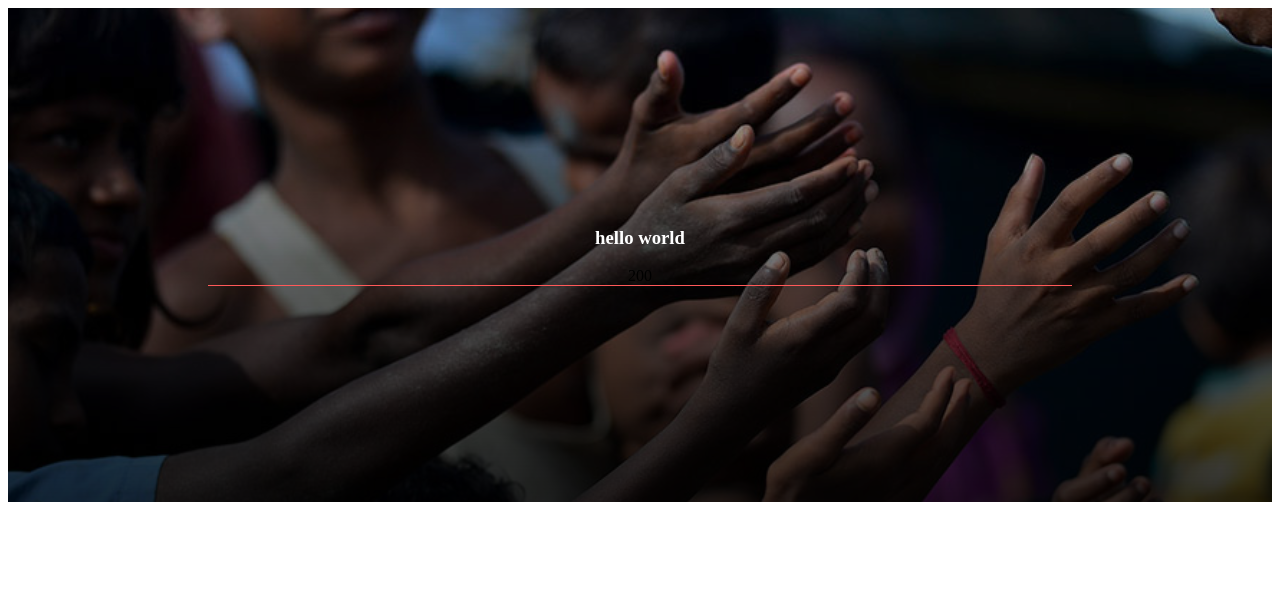
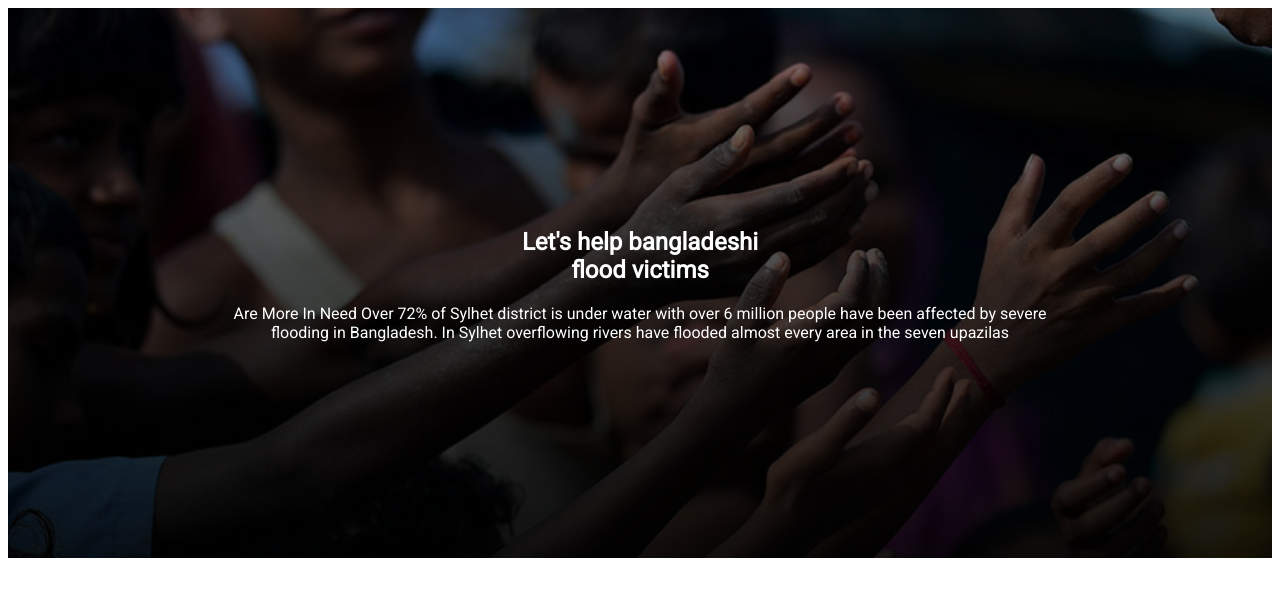
Before and after one commit to mahadimiraz/donate-bds, a plain HTML site: page index.html in a window 1280 px wide. Drawn offline with Linux system fonts and the light colour scheme.

Commit message:
assignment

```diff
--- a/index.html
+++ b/index.html
@@ -6,12 +6,19 @@
     <meta name="viewport" content="width=device-width, initial-scale=1.0">
     <title>Donate bd people</title>
     <link rel="stylesheet" href="style.css">
+    <link rel="preconnect" href="https://fonts.googleapis.com">
+<link rel="preconnect" href="https://fonts.gstatic.com" crossorigin>
+<link href="https://fonts.googleapis.com/css2?family=Bebas+Neue&family=Oswald&family=Poppins&family=Roboto&display=swap" rel="stylesheet">
 </head>
 <body>
+    <section class="floot-bd">
+         <div>
+        <h1 class="headline">Let's help bangladeshi <br> flood victims</h1>
+        <p class="text-color">Are More In Need
+                    Over 72% of Sylhet district is under water with over 6 million people have been affected by severe flooding in Bangladesh. In Sylhet overflowing rivers have flooded almost every area in the seven upazilas
 
-        <section class="floot-bd">
-            <h3 class="tittle">hello world</h3>
-            <p id="donate-200">200</p>
+                </p>
+            </div>
         </section>
 
 </body>
--- a/style.css
+++ b/style.css
@@ -7,14 +7,18 @@ body{
     background-size: cover;
 
     background-image: url(./images/donation13.jpg),
-    linear-gradient(to bottom, rgba(0, 0, 0, 0.3), rgba(0, 0, 0, 0.8));
+    linear-gradient(to bottom, rgba(0, 0, 0, 0.5), rgba(0, 0, 0, 0.9));
     background-blend-mode: overlay;
 }
-.tittle{
+.headline{
     color: #fff;
-
 }
-#donate-200{
-    border-bottom: 1px solid #FF5959;
-
+body{
+    font-family: 'Bebas Neue', cursive;
+font-family: 'Oswald', sans-serif;
+font-family: 'Poppins', sans-serif;
+font-family: 'Roboto', sans-serif;
 }
+p{
+    color: #fff;
+}
```
